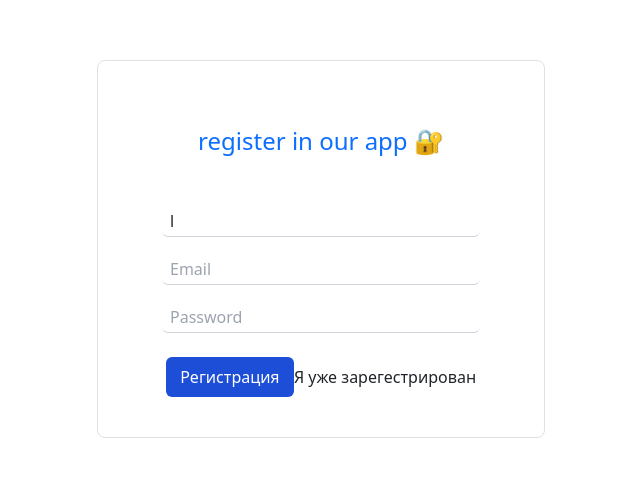
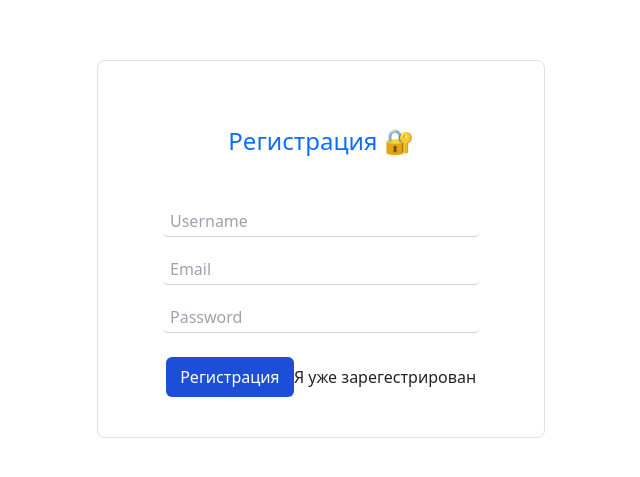
Before and after one commit to LidiaMil/pasSec, a React (Create React App) app in the folder frontend/: page /register in a window 1280 px wide. Shown: the part 151-628 px from the top of the page, without its empty margins (319-959 px from the left). Built offline with nearby package versions, Linux system fonts and the light colour scheme; no server answers; what axios-auth-refresh would draw is missing.

Commit message:
получение паролей где таблица

```diff
--- a/frontend/src/pages/PasswordList.tsx
+++ b/frontend/src/pages/PasswordList.tsx
@@ -5,7 +5,7 @@ import useSWR from 'swr';
 import { RootState } from "../store";
 import authSlice from "../store/slices/auth";
 import { fetcher } from "../utils/axios";
-import { UserResponse } from "../utils/types";
+import { PasswordResponse, UserResponse } from "../utils/types";
 
 interface LocationState {
     userId: string;
@@ -29,7 +29,8 @@ const PasswordList = () => {
   const userId = account?.id;
 
   const user = useSWR<UserResponse>(`/user/${userId}/`, fetcher)
-
+  const password = useSWR<PasswordResponse>(`/password/view/`, fetcher)
+  console.log(password,'password')
   const handleLogout = () => {
     dispatch(authSlice.actions.setLogout());
     history.push("/login");
@@ -46,17 +47,17 @@ const PasswordList = () => {
   };
 
   const lookPassword = () => {
-    // do something
+    // показать пароль
     setOpen(false);
   };
 
   const deletePassword = () => {
-    // do something
+    // удаление пароля
     setOpen(false);
   };
 
   const changePassword = () => {
-    // do something
+    // изменение пароля
     setOpen(false);
   };
 
--- a/frontend/src/pages/Register.tsx
+++ b/frontend/src/pages/Register.tsx
@@ -16,6 +16,7 @@ function Register() {
     axios
       .post(`${process.env.REACT_APP_API_URL}auth/register/`, { username, email, password })
       .then((res) => {
+        console.log(res)
         dispatch(
           authSlice.actions.setAuthTokens({
             token: res.data.access,
@@ -36,7 +37,7 @@ function Register() {
 
   const formik = useFormik({
     initialValues: {
-      username: "l",
+      username: "",
       email: "",
       password: "",
     },
@@ -55,7 +56,7 @@ function Register() {
     <div className="h-screen flex bg-gray-bg1">
       <div className="w-full max-w-md m-auto bg-white rounded-lg border border-primaryBorder shadow-default py-10 px-16">
         <h1 className="text-2xl font-medium text-primary mt-4 mb-12 text-center">
-           register in our app 🔐
+           Регистрация 🔐
         </h1>
         <form onSubmit={formik.handleSubmit}>
           <div className="space-y-4">
```
Also changed, not shown: frontend/src/utils/types.ts (+9 -0 lines), 1 other file (tests, documents, lock files or other folders).
